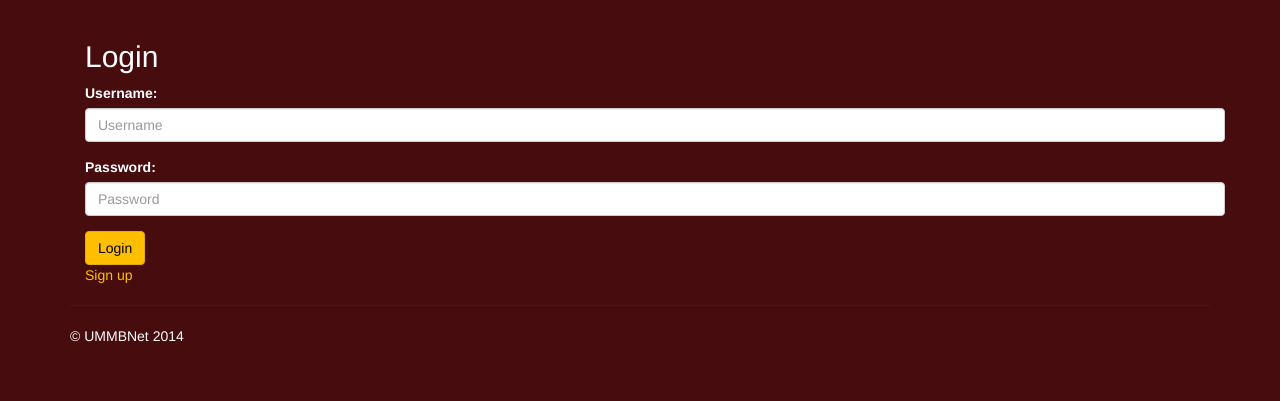
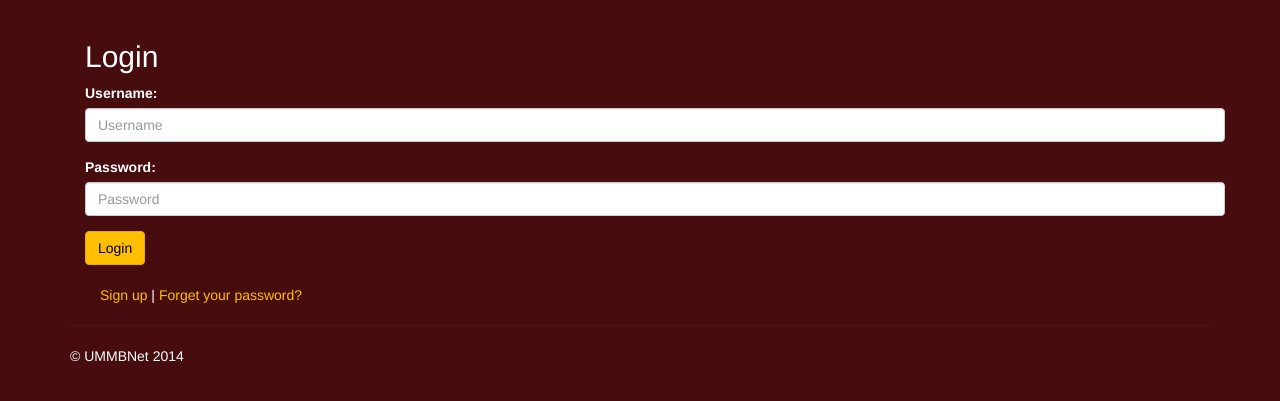
Before and after one commit to kevana/ummbNet, a Flask app: page /login in a window 1280 px wide. Shown: the part 52-453 px from the top of the page. Run offline with Flask 2, Linux system fonts and the light colour scheme; parts of the project's set-up code (start-up, migrations or seed data) failed here and were passed over; some libraries are stand-ins or nearby versions.

Commit message:
Added password reset link to login page, added role to event edit form.

```diff
--- a/templates/editevent.html
+++ b/templates/editevent.html
@@ -4,7 +4,7 @@
 <div class="container">
   <h1>Edit Event</h1>
   {% if error %}<p class=error><strong>Error:</strong></p> {{ error }}{% endif %}
-  <form action="{{ url_for('editevent') }}" method='POST'>
+  <form role="form" action="{{ url_for('editevent') }}" method='POST'>
     <div class="form-group">
       <label for="date">Date:</label>
       <input type="datetime-local" class="form-control" name="date" id="date" value="{{ event.date.strftime('%Y-%m-%dT%H:%M') }}">
--- a/templates/login.html
+++ b/templates/login.html
@@ -15,6 +15,10 @@
     </div>
       <button type="submit" class="btn btn-primary">Login</button>
   </form>
-  <a href="{{ url_for('newuser') }}">Sign up</a>
+  <div class="container">
+    <br>
+    <a href="{{ url_for('newuser') }}">Sign up</a> |
+    <a href="{{ url_for('reset_pw') }}">Forget your password?</a>
+  </div>
 </div>
 {% endblock %}
```
